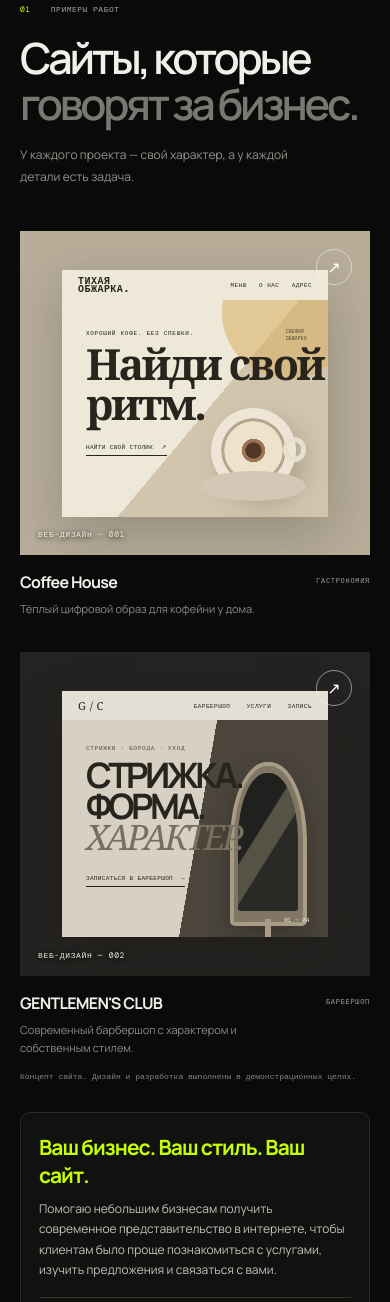
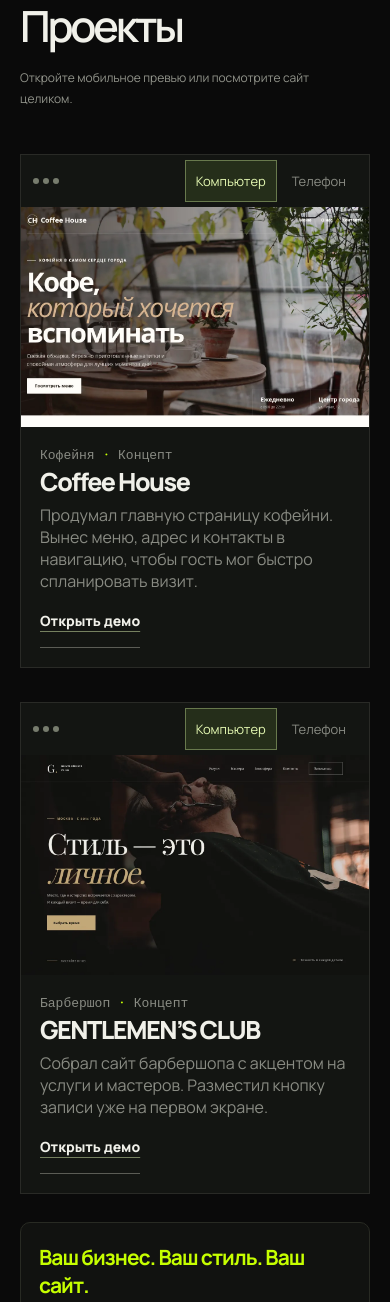
Before and after one commit to Doreen-hnt/my-portfolio, a plain HTML site: page index.html in a window 390 px wide. Shown: the part 941-2243 px from the top of the page. Drawn offline with nearby package versions, Linux system fonts and the light colour scheme.

Commit message:
Show desktop and mobile project previews in the portfolio gallery

```diff
--- a/index.html
+++ b/index.html
@@ -15,8 +15,8 @@
     <link rel="preconnect" href="https://fonts.googleapis.com">
     <link rel="preconnect" href="https://fonts.gstatic.com" crossorigin>
     <link href="https://fonts.googleapis.com/css2?family=DM+Mono:wght@400;500&family=Manrope:wght@400;500;600;700;800&display=swap" rel="stylesheet">
-    <link rel="stylesheet" href="./style.css?v=services-20261127">
-    <script src="./script.js?v=20261120-4" defer></script>
+    <link rel="stylesheet" href="./style.css?v=work-20261127">
+    <script src="./script.js?v=work-20261127" defer></script>
   </head>
   <body>
     <div class="scroll-progress" aria-hidden="true"></div>
@@ -58,51 +58,54 @@
       </section>
 
       <section class="work section-wrap section-space" id="work" aria-labelledby="work-title">
-        <div class="section-heading reveal">
-          <div>
-            <p class="eyebrow"><span class="section-number">01</span> Примеры работ</p>
-            <h2 id="work-title">Сайты, которые<br><span class="muted-heading">говорят за бизнес.</span></h2>
-          </div>
-          <p class="section-aside">У каждого проекта — свой характер, а у каждой детали есть задача.</p>
+        <div class="section-heading">
+          <h2 id="work-title">Проекты</h2>
+          <p class="section-aside">Откройте мобильное превью или посмотрите сайт целиком.</p>
         </div>
         <div class="project-grid">
-          <a class="project-card reveal" href="https://doreen-hnt.github.io/coffee-house/" target="_blank" rel="noopener noreferrer" aria-label="Открыть сайт Coffee House в новой вкладке">
-            <div class="project-visual coffee-visual">
-              <div class="coffee-window">
-                <div class="coffee-topbar"><span class="coffee-brand">ТИХАЯ<br>ОБЖАРКА.</span><span>МЕНЮ&nbsp;&nbsp; О НАС&nbsp;&nbsp; АДРЕС</span></div>
-                <div class="coffee-scene">
-                  <span class="coffee-kicker">ХОРОШИЙ КОФЕ. БЕЗ СПЕШКИ.</span>
-                  <span class="coffee-title">Найди свой<br>ритм.</span>
-                  <span class="coffee-cta">НАЙТИ СВОЙ СТОЛИК&nbsp; ↗</span>
-                  <div class="coffee-cup"><div class="cup-handle"></div><div class="cup-saucer"></div></div>
-                  <div class="coffee-sun"></div>
-                  <span class="coffee-caption">СВЕЖАЯ<br>ОБЖАРКА</span>
+          <article class="project-card project-coffee" aria-labelledby="project-coffee-title">
+            <div class="project-preview" data-project-preview data-device="desktop">
+              <div class="project-toolbar">
+                <span class="window-dots" aria-hidden="true"><i></i><i></i><i></i></span>
+                <div class="preview-controls" role="group" aria-label="Версия сайта Coffee House" hidden>
+                  <button type="button" data-device="desktop" aria-pressed="true" aria-controls="preview-coffee">Компьютер</button>
+                  <button type="button" data-device="mobile" aria-pressed="false" aria-controls="preview-coffee">Телефон</button>
                 </div>
               </div>
-              <span class="visual-index">ВЕБ-ДИЗАЙН — 001</span>
-              <span class="project-arrow" aria-hidden="true">↗</span>
+              <div class="project-viewport" id="preview-coffee">
+                <img class="preview-desktop" src="./assets/coffee-desktop.webp" width="1200" height="760" alt="Главная страница Coffee House на компьютере" loading="lazy" decoding="async">
+                <img class="preview-mobile" src="./assets/coffee-mobile.webp" width="780" height="1180" alt="Главная страница Coffee House на телефоне" loading="lazy" decoding="async" hidden>
+              </div>
             </div>
-            <div class="project-meta"><div><h3>Coffee House</h3><p>Тёплый цифровой образ для кофейни у дома.</p></div><span class="project-type">ГАСТРОНОМИЯ</span></div>
-          </a>
-          <a class="project-card reveal" href="https://doreen-hnt.github.io/kase-GENTLEMEN-S-CLUB/" target="_blank" rel="noopener noreferrer" aria-label="Открыть сайт GENTLEMEN'S CLUB в новой вкладке">
-            <div class="project-visual gentlemen-visual">
-              <div class="gentlemen-window">
-                <div class="gentlemen-topbar"><span>G / C</span><span>БАРБЕРШОП&nbsp;&nbsp;&nbsp; УСЛУГИ&nbsp;&nbsp;&nbsp; ЗАПИСЬ</span></div>
-                <div class="gentlemen-scene">
-                  <span class="gentlemen-overline">СТРИЖКИ · БОРОДА · УХОД</span>
-                  <span class="gentlemen-title">СТРИЖКА.<br>ФОРМА.<br><i>ХАРАКТЕР.</i></span>
-                  <span class="gentlemen-cta">ЗАПИСАТЬСЯ В БАРБЕРШОП&nbsp; →</span>
-                  <div class="barber-mirror"><div class="mirror-reflection"></div></div>
-                  <span class="gentlemen-number">01 — 04</span>
+            <div class="project-info">
+              <p class="project-kind">Кофейня <span>·</span> Концепт</p>
+              <h3 id="project-coffee-title">Coffee House</h3>
+              <p>Продумал главную страницу кофейни. Вынес меню, адрес и контакты в навигацию, чтобы гость мог быстро спланировать визит.</p>
+              <a class="text-link" href="https://doreen-hnt.github.io/coffee-house/" target="_blank" rel="noopener noreferrer" aria-label="Открыть демо Coffee House в новой вкладке">Открыть демо</a>
+            </div>
+          </article>
+          <article class="project-card project-barber" aria-labelledby="project-barber-title">
+            <div class="project-preview" data-project-preview data-device="desktop">
+              <div class="project-toolbar">
+                <span class="window-dots" aria-hidden="true"><i></i><i></i><i></i></span>
+                <div class="preview-controls" role="group" aria-label="Версия сайта GENTLEMEN’S CLUB" hidden>
+                  <button type="button" data-device="desktop" aria-pressed="true" aria-controls="preview-barber">Компьютер</button>
+                  <button type="button" data-device="mobile" aria-pressed="false" aria-controls="preview-barber">Телефон</button>
                 </div>
               </div>
-              <span class="visual-index">ВЕБ-ДИЗАЙН — 002</span>
-              <span class="project-arrow" aria-hidden="true">↗</span>
+              <div class="project-viewport" id="preview-barber">
+                <img class="preview-desktop" src="./assets/barber-desktop.webp" width="1200" height="760" alt="Главная страница GENTLEMEN’S CLUB на компьютере" loading="lazy" decoding="async">
+                <img class="preview-mobile" src="./assets/barber-mobile.webp" width="780" height="1180" alt="Главная страница GENTLEMEN’S CLUB на телефоне" loading="lazy" decoding="async" hidden>
+              </div>
             </div>
-            <div class="project-meta"><div><h3>GENTLEMEN'S CLUB</h3><p>Современный барбершоп с характером и собственным стилем.</p></div><span class="project-type">БАРБЕРШОП</span></div>
-          </a>
+            <div class="project-info">
+              <p class="project-kind">Барбершоп <span>·</span> Концепт</p>
+              <h3 id="project-barber-title">GENTLEMEN’S CLUB</h3>
+              <p>Собрал сайт барбершопа с акцентом на услуги и мастеров. Разместил кнопку записи уже на первом экране.</p>
+              <a class="text-link" href="https://doreen-hnt.github.io/kase-GENTLEMEN-S-CLUB/" target="_blank" rel="noopener noreferrer" aria-label="Открыть демо GENTLEMEN’S CLUB в новой вкладке">Открыть демо</a>
+            </div>
+          </article>
         </div>
-        <p class="project-disclaimer reveal">Концепт сайта. Дизайн и разработка выполнены в демонстрационных целях.</p>
         <aside class="value-panel reveal" aria-labelledby="value-title">
           <div class="value-copy">
             <h3 id="value-title">Ваш бизнес. Ваш стиль. Ваш сайт.</h3>
--- a/script.js
+++ b/script.js
@@ -162,3 +162,25 @@ if ("IntersectionObserver" in window && !reduceMotion.matches) {
 } else {
   revealElements.forEach((element) => element.classList.add("is-visible"));
 }
+
+for (const preview of document.querySelectorAll("[data-project-preview]")) {
+  const controls = preview.querySelector(".preview-controls");
+  const buttons = controls.querySelectorAll("button");
+  const desktop = preview.querySelector(".preview-desktop");
+  const mobile = preview.querySelector(".preview-mobile");
+
+  controls.addEventListener("click", (event) => {
+    const button = event.target.closest("button");
+    if (!button) return;
+
+    const showMobile = button.dataset.device === "mobile";
+    preview.dataset.device = button.dataset.device;
+    desktop.hidden = showMobile;
+    mobile.hidden = !showMobile;
+    for (const option of buttons) {
+      option.setAttribute("aria-pressed", String(option === button));
+    }
+  });
+
+  controls.hidden = false;
+}
--- a/style.css
+++ b/style.css
@@ -67,43 +67,28 @@ button { font: inherit; }
 .section-heading h2, .about-copy h2 { margin: 0; font-size: clamp(44px, 5.3vw, 72px); line-height: 1.06; letter-spacing: -.075em; font-weight: 600; }
 .muted-heading { color: #777970; }
 .section-aside { width: 230px; margin: 0 0 8px; color: #92948b; font-size: 13px; line-height: 1.8; }
-.project-grid { display: grid; grid-template-columns: repeat(2, minmax(0, 1fr)); gap: 26px; }
-.project-card { display: block; min-width: 0; }
-.project-visual { position: relative; overflow: hidden; aspect-ratio: 1.22; display: grid; place-items: center; }
-.coffee-visual { background: #b7ad99; }
-.gentlemen-visual { background: #242321; }
-.coffee-window, .gentlemen-window { position: relative; overflow: hidden; width: 76%; height: 76%; box-shadow: 0 18px 50px #16140f35; transition: transform .5s cubic-bezier(.2,.7,.2,1); }
-.coffee-window { background: #eee8d8; color: #29251e; }
-.coffee-topbar, .gentlemen-topbar { height: 12%; padding: 0 6%; display: flex; align-items: center; justify-content: space-between; font: 7px var(--mono); letter-spacing: .08em; }
-.coffee-brand { font-size: 10px; font-weight: bold; line-height: .85; }
-.coffee-scene { position: relative; height: 88%; overflow: hidden; padding: 11% 0 0 9%; background: linear-gradient(130deg,#eee8d8 0 53%,#d1c5ae 53% 100%); }
-.coffee-kicker, .gentlemen-overline { position: relative; z-index: 2; display: block; font: 6px var(--mono); letter-spacing: .12em; }
-.coffee-title { position: relative; z-index: 2; display: block; margin-top: 7px; font: 600 clamp(28px,4vw,55px)/.93 Georgia,serif; letter-spacing: -.06em; }
-.coffee-cta, .gentlemen-cta { position: relative; z-index: 2; display: inline-block; margin-top: 8%; padding-bottom: 4px; border-bottom: 1px solid currentColor; font: 6px var(--mono); letter-spacing: .06em; }
-.coffee-cup { position: absolute; z-index: 1; width: 32%; aspect-ratio: 1; right: 12%; bottom: 11%; border-radius: 50%; background: radial-gradient(circle,#503726 0 13%,#9f7454 14% 19%,#ede2cb 20% 48%,#b5a68f 49% 53%,#eee5d6 54%); box-shadow: 10px 12px 24px #594d3e45; }
-.cup-handle { position: absolute; width: 27%; height: 29%; right: -12%; top: 35%; border: 5px solid #e8dfd1; border-radius: 50%; }
-.cup-saucer { position: absolute; inset: 75% -12% -10%; border-radius: 50%; background: #d3c7b5; }
-.coffee-sun { position: absolute; width: 50%; aspect-ratio: 1; right: -10%; top: -25%; border-radius: 50%; background: #d9b469; opacity: .6; }
-.coffee-caption { position: absolute; right: 8%; top: 13%; color: #51493b; font: 5px/1.5 var(--mono); }
-.gentlemen-window { background: #d7d0c3; color: #26241f; }
-.gentlemen-topbar { height: 12%; background: #e4dfd4; }
-.gentlemen-topbar span:first-child { font: 11px Georgia,serif; }
-.gentlemen-scene { position: relative; height: 88%; overflow: hidden; padding: 9% 0 0 9%; background: linear-gradient(100deg,#d7d0c3 0 51%,#4b453c 51% 100%); }
-.gentlemen-overline { color: #514b43; }
-.gentlemen-title { position: relative; z-index: 2; display: block; margin-top: 8px; font: 700 clamp(24px,3.8vw,48px)/.86 var(--sans); letter-spacing: -.1em; }
-.gentlemen-title i { color: #77705f; font-family: Georgia,serif; font-weight: 400; }
-.gentlemen-cta { margin-top: 9%; }
-.barber-mirror { position: absolute; right: 8%; bottom: 5%; width: 29%; height: 76%; border: 4px solid #a89c87; border-radius: 48% 48% 5px 5px; background: #817663; box-shadow: 0 10px 24px #17161355; }
-.mirror-reflection { position: absolute; inset: 5% 7% 7%; border-radius: 48% 48% 3px 3px; background: linear-gradient(122deg,#20211e 0 39%,#565246 40% 56%,#292a26 57%); }
-.barber-mirror::after { position: absolute; content: ""; width: 8%; height: 15%; left: 46%; top: 98%; background: #a89c87; }
-.gentlemen-number { position: absolute; right: 7%; bottom: 6%; color: #eee9dc; font: 6px var(--mono); }
-.visual-index { position: absolute; left: 18px; bottom: 16px; color: #f2f0e8; font: 8px var(--mono); letter-spacing: .08em; text-shadow: 0 1px 5px #000; }
-.project-arrow { position: absolute; top: 18px; right: 18px; width: 36px; height: 36px; display: grid; place-items: center; border: 1px solid #ffffff80; border-radius: 50%; color: white; transition: background .2s ease,color .2s ease, transform .2s ease; }
-.project-meta { display: flex; justify-content: space-between; gap: 15px; padding-top: 20px; }
-.project-meta h3 { margin: 0 0 7px; font-size: 18px; letter-spacing: -.045em; }
-.project-meta p { margin: 0; color: var(--muted); font-size: 12px; line-height: 1.6; }
-.project-type { padding-top: 5px; color: #9a9c92; font: 8px var(--mono); letter-spacing: .1em; white-space: nowrap; }
-.project-disclaimer { margin: 18px 0 0; color: #85877e; font: 9px/1.7 var(--mono); }
+.project-grid { display: grid; grid-template-columns: repeat(2, minmax(0, 1fr)); gap: clamp(18px, 3vw, 32px); }
+.project-card { min-width: 0; border: 1px solid var(--line); background: #131512; }
+.project-preview { background: #1f231b; }
+.project-coffee .project-preview { background: #392c20; }
+.project-toolbar { display: flex; align-items: center; justify-content: space-between; min-height: 52px; gap: 8px; padding: 4px 12px; background: #131512; }
+.window-dots { display: flex; gap: 4px; }
+.window-dots i { width: 6px; height: 6px; border-radius: 50%; background: #777c6d; }
+.preview-controls { display: flex; gap: 4px; }
+.preview-controls button { padding: 5px 10px; min-height: 42px; border: 1px solid transparent; background: transparent; color: var(--muted); cursor: pointer; font-size: 13px; }
+.preview-controls button[aria-pressed="true"] { border-color: #68794d; background: #252e1a; color: #e3f7b1; }
+.preview-controls button:hover { color: var(--white); }
+.project-viewport { position: relative; display: grid; place-items: center; aspect-ratio: 1200 / 760; overflow: hidden; }
+.project-viewport img { width: 100%; height: 100%; object-fit: contain; }
+.project-viewport .preview-mobile { position: absolute; height: 94%; width: auto; border: 4px solid #11120f; border-radius: 10px; box-shadow: 0 10px 28px #0006; }
+.project-info { padding: clamp(19px, 3vw, 30px); }
+.project-info h3 { margin: 5px 0 8px; font-size: clamp(25px, 3vw, 42px); line-height: 1.1; letter-spacing: -.06em; font-weight: 800; }
+.project-info p { margin: 0; color: var(--muted); }
+.project-info .project-kind { font: 13px var(--mono); }
+.project-kind span { color: var(--acid); }
+.project-info .text-link { display: inline-flex; align-items: center; min-height: 44px; margin-top: 12px; font-size: 14px; font-weight: 800; text-decoration: underline; text-underline-offset: 5px; text-decoration-color: #75805f; }
+.project-info .text-link:hover { color: var(--acid); }
+.project-preview [hidden] { display: none; }
 .value-panel { margin-top: 38px; padding: 28px 30px; border: 1px solid #282a23; border-radius: 12px; background: var(--panel); }
 .value-copy h3 { margin: 0 0 10px; color: var(--acid); font-size: clamp(20px,2.4vw,27px); letter-spacing: -.045em; }
 .value-copy p { max-width: 900px; margin: 0; color: #c1c2bb; font-size: 13px; line-height: 1.8; }
@@ -358,3 +343,8 @@ button { font: inherit; }
 
 .pricing-card.pricing-automation { grid-column: 1 / -1; min-height: 0; }
 .pricing-automation .pricing-card-top { min-height: 0; margin-bottom: 16px; }
+
+@media (max-width: 720px) {
+  .project-grid { grid-template-columns: 1fr; }
+  [data-device="mobile"] .project-viewport { aspect-ratio: 4 / 5; max-height: 480px; }
+}
```
Also changed, not shown: assets/barber-desktop.webp (added), assets/barber-mobile.webp (added), assets/coffee-desktop.webp (added), assets/coffee-mobile.webp (added).
